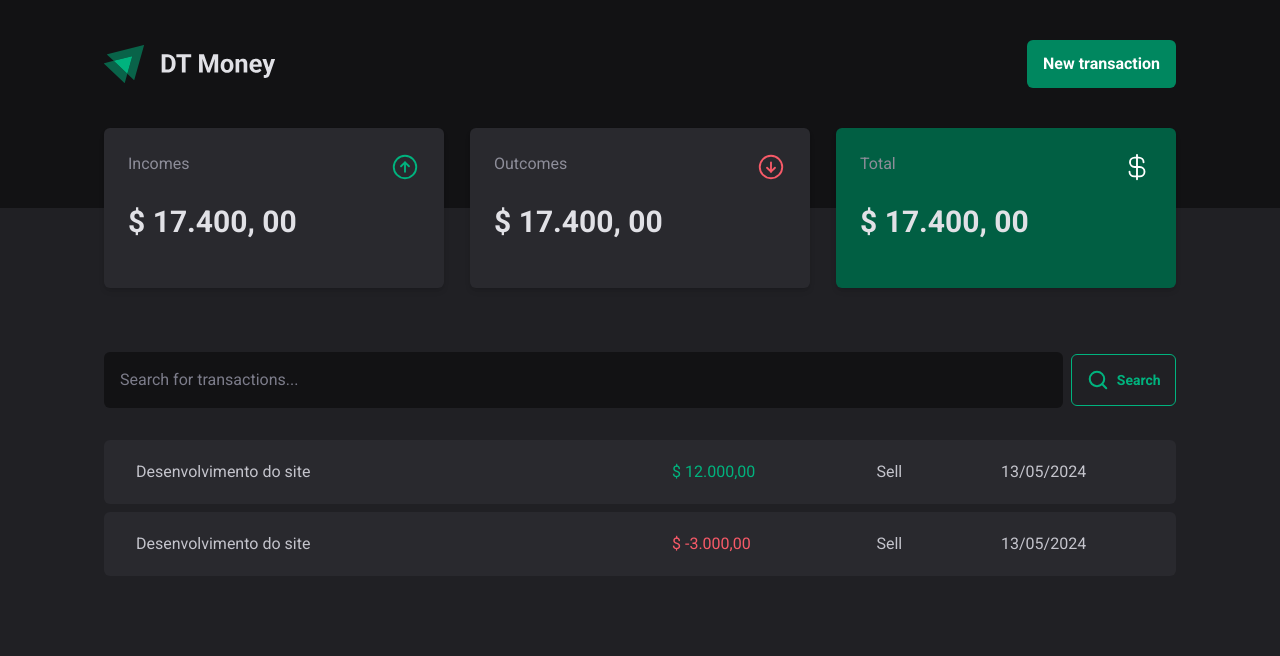
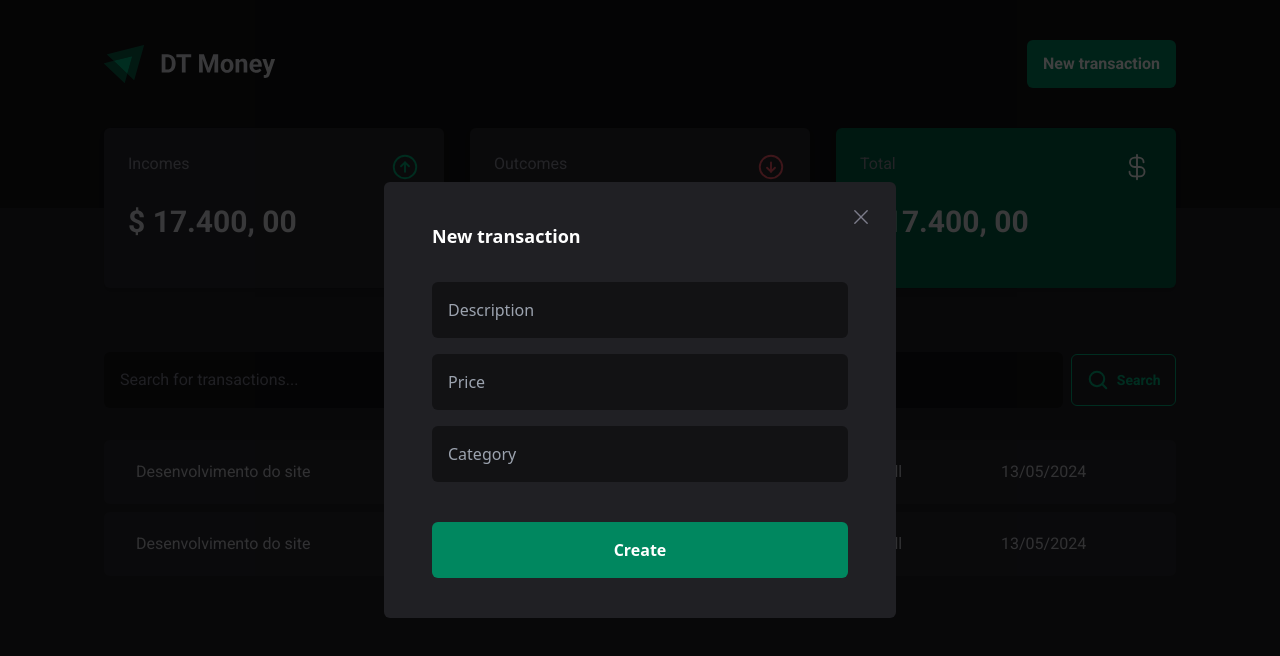
Before and after one commit to Mariano1994/Dt-Money, a React (Vite) app: page / in a window 1280 px wide. Both pictures are taken after a click on the button "New transaction". Shown: the top 656 px of the page. Built offline with nearby package versions, Linux system fonts and the light colour scheme.

Commit message:
Created Modal to create a new transaction, using radix UI library

```diff
--- a/package.json
+++ b/package.json
@@ -10,6 +10,7 @@
     "preview": "vite preview"
   },
   "dependencies": {
+    "@radix-ui/react-dialog": "^1.1.2",
     "phosphor-react": "^1.4.1",
     "react": "^18.3.1",
     "react-dom": "^18.3.1"
--- a/src/components/Header.tsx
+++ b/src/components/Header.tsx
@@ -1,13 +1,20 @@
 import logo from "../assets/logo.svg";
+import * as Dialog from "@radix-ui/react-dialog";
+import NewTransactionModal from "./NewTransactionModal";
 
 const Header = () => {
   return (
     <header className="w-full bg-gray-900 pt-[2.5rem] pr-0 pb-[7.5rem] pl-0  ">
       <div className="w-[100%] max-w-[1120px] my-0 mx-auto py-0 px-6 flex items-center justify-between">
         <img src={logo} alt="application logo" />
-        <button className="h-12 transition-all bg-green-500 px-4 rounded-md text-white font-semibold hover:brightness-90">
-          New transaction
-        </button>
+        <Dialog.Root>
+          <Dialog.Trigger asChild>
+            <button className="h-12 transition-all bg-green-500 px-4 rounded-md text-white font-semibold hover:brightness-90">
+              New transaction
+            </button>
+          </Dialog.Trigger>
+          <NewTransactionModal />
+        </Dialog.Root>
       </div>
     </header>
   );
--- /dev/null
+++ b/src/components/NewTransactionModal.tsx
@@ -0,0 +1,46 @@
+import * as Dialog from "@radix-ui/react-dialog";
+import { X } from "phosphor-react";
+const NewTransactionModal = () => {
+  return (
+    <Dialog.Portal>
+      <Dialog.Overlay className="fixed w-full min-h-dvh inset-0 bg-black/75" />
+      <Dialog.Content className="fixed min-w-[32rem]  rounded-md py-10 px-12 bg-gray-800 top-2/4 left-2/4  -translate-y-2/4 -translate-x-2/4   ">
+        <Dialog.Close className="absolute top-6 right-6 ">
+          <X size={22} className="text-gray-500      hover:text-red-400" />
+        </Dialog.Close>
+        <Dialog.Title className="text-lg text-white font-bold">
+          New transaction
+        </Dialog.Title>
+        <form className="mt-8 flex flex-col gap-4 ">
+          <input
+            type="text"
+            placeholder="Description"
+            required
+            className="rounded-md bg-gray-900 text-gray-300 p-4 outline-none focus:outline-green-500 "
+          />
+          <input
+            type="number"
+            placeholder="Price"
+            required
+            className="rounded-md bg-gray-900 text-gray-300 p-4 outline-none focus:outline-green-500 "
+          />
+          <input
+            type="text"
+            placeholder="Category"
+            required
+            className="rounded-md bg-gray-900 text-gray-300 p-4 outline-none focus:outline-green-500"
+          />
+          <button
+            type="submit"
+            className="h-14 bg-green-500 text-white font-bold py-0 px-5 rounded-md outline-none mt-6 focus:outline-green-500 hover:brightness-90"
+          >
+            {" "}
+            Create{" "}
+          </button>
+        </form>
+      </Dialog.Content>
+    </Dialog.Portal>
+  );
+};
+
+export default NewTransactionModal;
```
Also changed, not shown: 1 other file (tests, documents, lock files or other folders).
